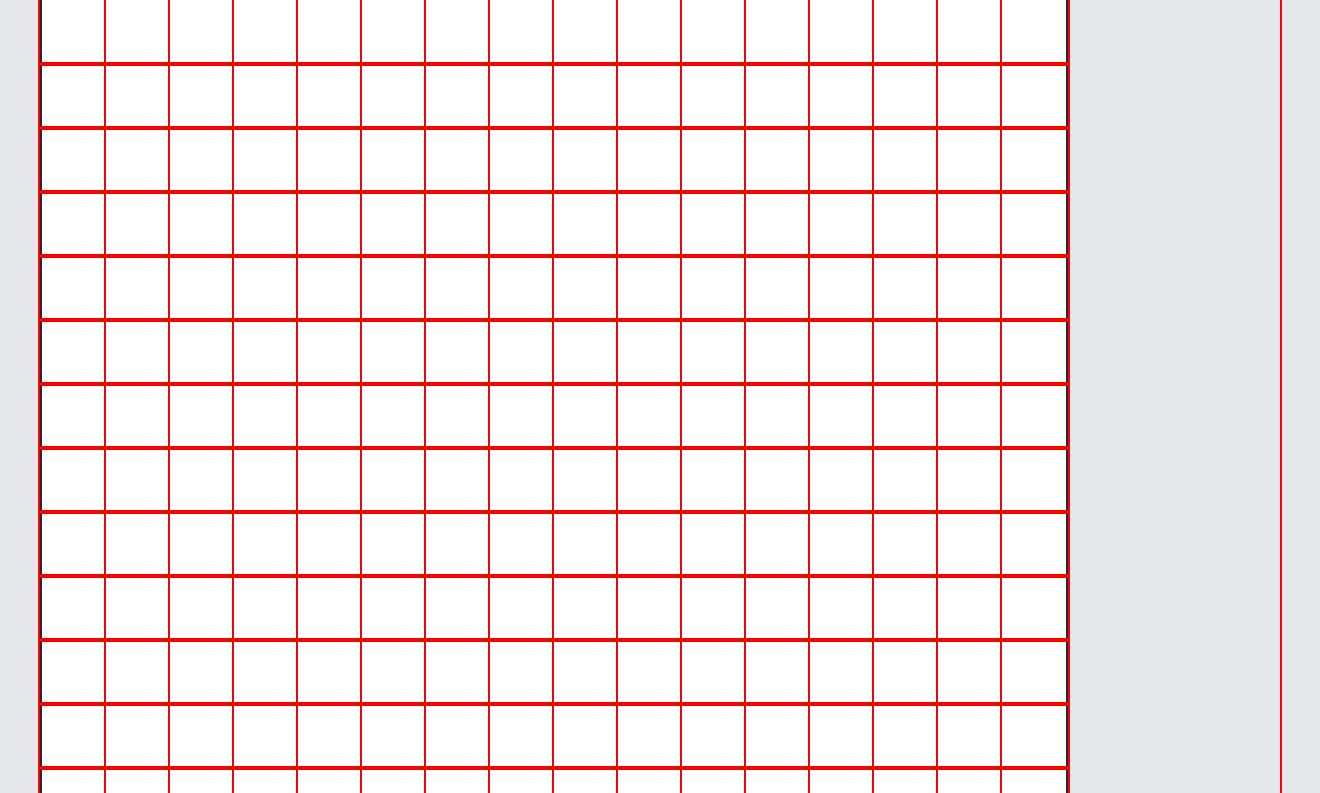
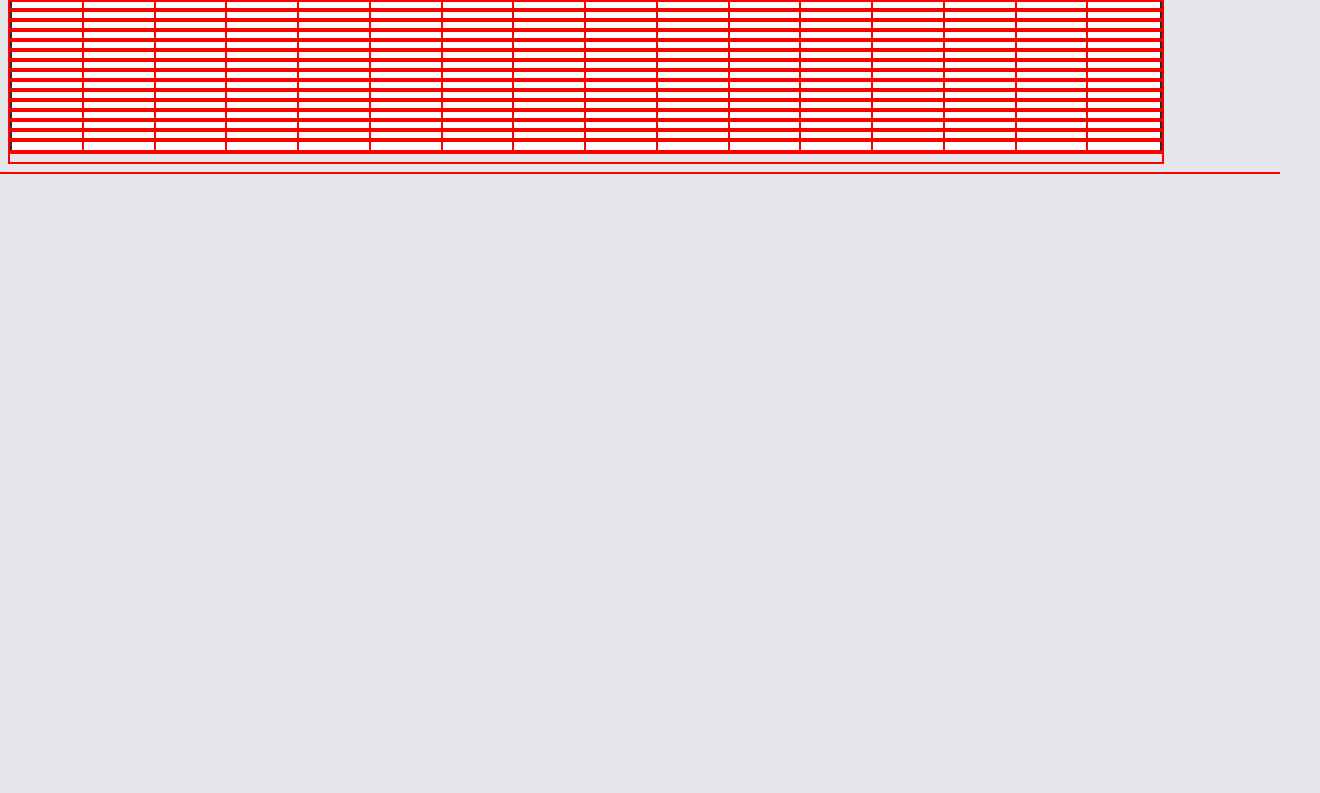
Before and after one commit to adam-odin/sketch, a plain HTML site: page index.html in a window 1280 px wide. Shown: the part 69-862 px from the top of the page, 1320 px wide, since content can reach past the window. After the commit the page ends 800 px from the top, so only its background shows below. Drawn offline with Linux system fonts and the light colour scheme.

```diff
--- a/script.js
+++ b/script.js
@@ -1,51 +1,49 @@
-console.log("Test: start of script.js file linked from html");
+// console.log("Test: start of script.js file linked from html");
 
-const body = document.querySelector("body");
 const container = document.querySelector(".container");
-let column;
+const maxSize = 960;
+let row;
 let square;
 
-const setGrid = document.querySelector(".setGrid");
-setGrid.textContent="set grid size";
-const clearGrid = document.querySelector(".clearGrid");
-clearGrid.textContent="clear grid";
+let numberRows = 16;
+let numberColumns = numberRows;
 
-// setGrid.addEventListener()
+const buttonSet = document.querySelector(".setGrid");
+buttonSet.textContent="set grid size";
+const buttonClear = document.querySelector(".clearGrid");
+buttonClear.textContent="clear grid";
 
+buttonSet.addEventListener("click", () => {
+    clearGrid();
+    numberRows = prompt("how many squares per side?")
+    resize(numberRows);
+});
 
-const numberRows = 16;
-const numberColumns = 16;
+function resize(num) {
+    console.log("resize:" + num);
 
+    numberRows = (num > maxSize ? maxSize : num);
+    numberColumns=numberRows;
+    console.log(numberColumns);
+
+    for (let i = 1; i < numberRows+1; i++) {
+        row = document.createElement("div");
+        row.classList.add("row");
+        container.appendChild(row);
         for (let j = 1; j < numberColumns+1; j++) {
-    console.log("Column number (j):" + j);
-    column = document.createElement("div");
-    column.classList.add("column");
-    container.appendChild(column);
-    for (let i = 1; i < numberRows+1; i++) {
-        console.log("Column number (j):" + j);
             square = document.createElement("div");
             square.classList.add("square");
             square.classList.add("row"+i);
             square.classList.add("col"+j);
             square.id= "row" + i + "_col"+j;
 
-        if (i===numberRows) {
-            square.classList.add("rowLast");
-        }
-        if(j===numberRows) {
-            square.classList.add("colLast");
-        }
-        column.appendChild(square);
+            if(j===numberRows) {square.classList.add("colLast")};
+            if(i===numberRows) {square.classList.add("rowLast")};
+
+            row.appendChild(square);
 
             square.addEventListener("mouseenter", function(e) {
                 console.log("mouseenter");
-            if(i=numberRows-1) {
-                square.classList.add("rowLast");
-            }
-            if(j=numberRows-1) {
-                square.classList.add("colLast");
-            }
-
                 console.log(e.target);
                 e.target.style.background="var(--herod)";
             });
@@ -57,11 +55,22 @@ for (let j = 1; j < numberColumns+1; j++) {
             });
 
         }
+
     }
+};
 
-const squares = document.querySelector(".square");
+resize(numberRows);
 
-clearGrid.addEventListener("click", () => {
+let thisSquare;
+
+function clearGrid() {
     console.log("clearGrid");
-    container.style.background="var(--hero)";
-});
+    for (let i=1; i < numberRows+1; i++) {
+        for (let j=1; j < numberColumns+1; j++) {
+            thisSquare = document.getElementById("row"+i+"_col"+j);
+            thisSquare.style.background="var(--hero)";
+        }
+    }
+};
+
+buttonClear.addEventListener("click", clearGrid);
--- a/style.css
+++ b/style.css
@@ -7,8 +7,6 @@
     --heroc: #129bf2;
     --herod: #f77d7a;
     --heroi: #1F2937;
-
-
 }
 
 * {
@@ -22,12 +20,9 @@ html {
 }
 
 body {
-    padding: 20px 40px;
-    /* display:flex;
-    align-content: center;
-    align-items: stretch;
-    justify-content: center; */
     background-color: var(--heros);
+    width: 90vw;
+    margin: 10px;
 }
 
 .header {
@@ -47,52 +42,28 @@ button {
 
 h1 {
     text-align: center;
-    /* align-self: center; */
-    /* padding: 0 0 0 auto; */
-    /* margin: 0 0 0 auto; */
 }
 
 p {
     background-color: var(--heros);
-    height: 10px;
+    min-height: 10px;
 }
 
-div {
-    /* background-color: var(--heros); */
-}
-
-/* .shell {
-    display: flex;
-    /* align-items: center;
-    justify-content: center;
-}*/
-
 .container {
-    display: flex;
-    background-color: var(--heros);
-    /* align-items: center; */
-    /* justify-content: center; */
-    width: 100vw;
-    height: 100vw;
-    /*margin: 0 5vw; */
-    padding: 0 auto auto 0;
-    /* border: 2px solid var(--herog); */
-    /* width: auto;
-    height: auto; */
+    display: block;
+    gap: 0;
+    height: same-as-width;
 }
 
 .row {
-
+    flex: 1;
+    display: flex;
 }
 
 .square {
-    flex 1;
-    width: 5vw;
-    height: 5vw;
-    min-width: 1px;
-    min-height:1px;
+    flex: 1;
     background-color: var(--hero);
-    border: none;
+    height: 10px;
 }
 
 .row1 {
```
Also changed, not shown: junk.txt. Lines whose indentation alone changed are shown as unchanged.
